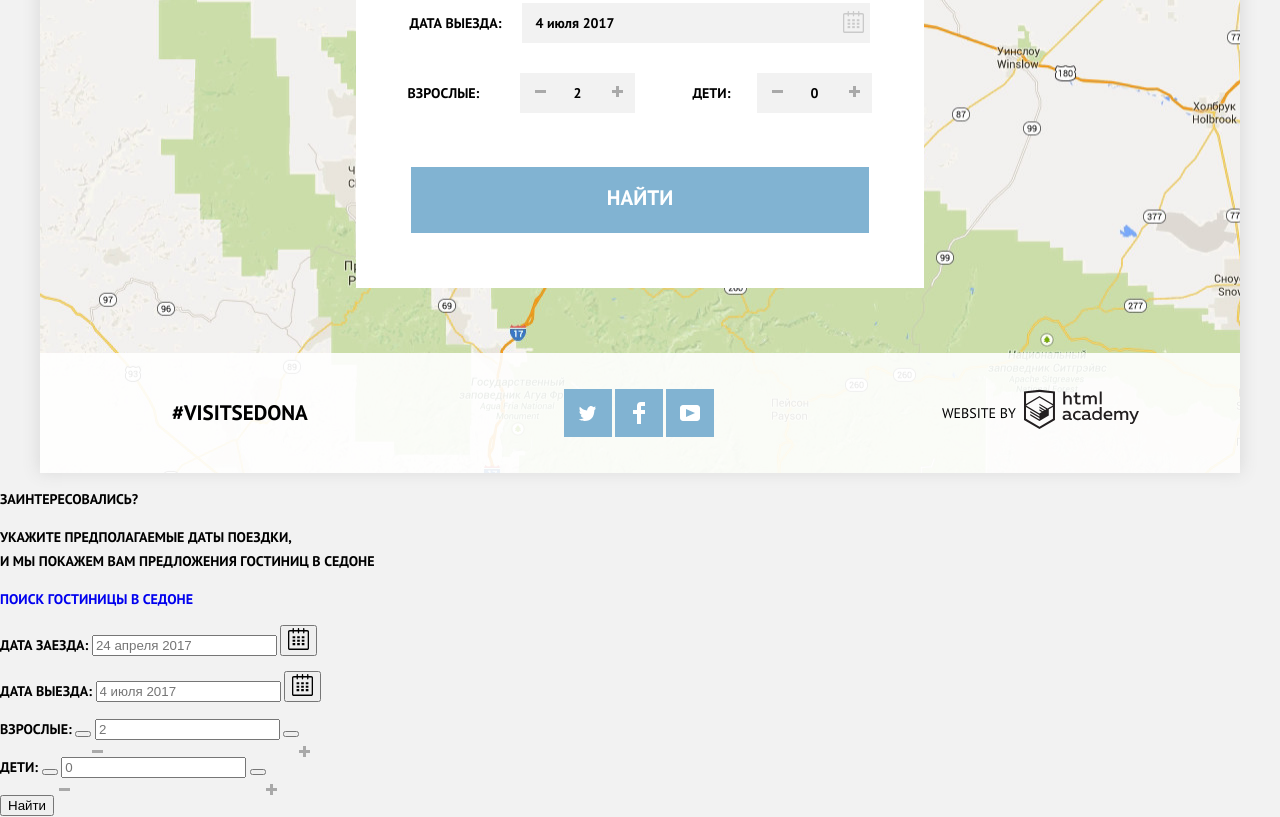
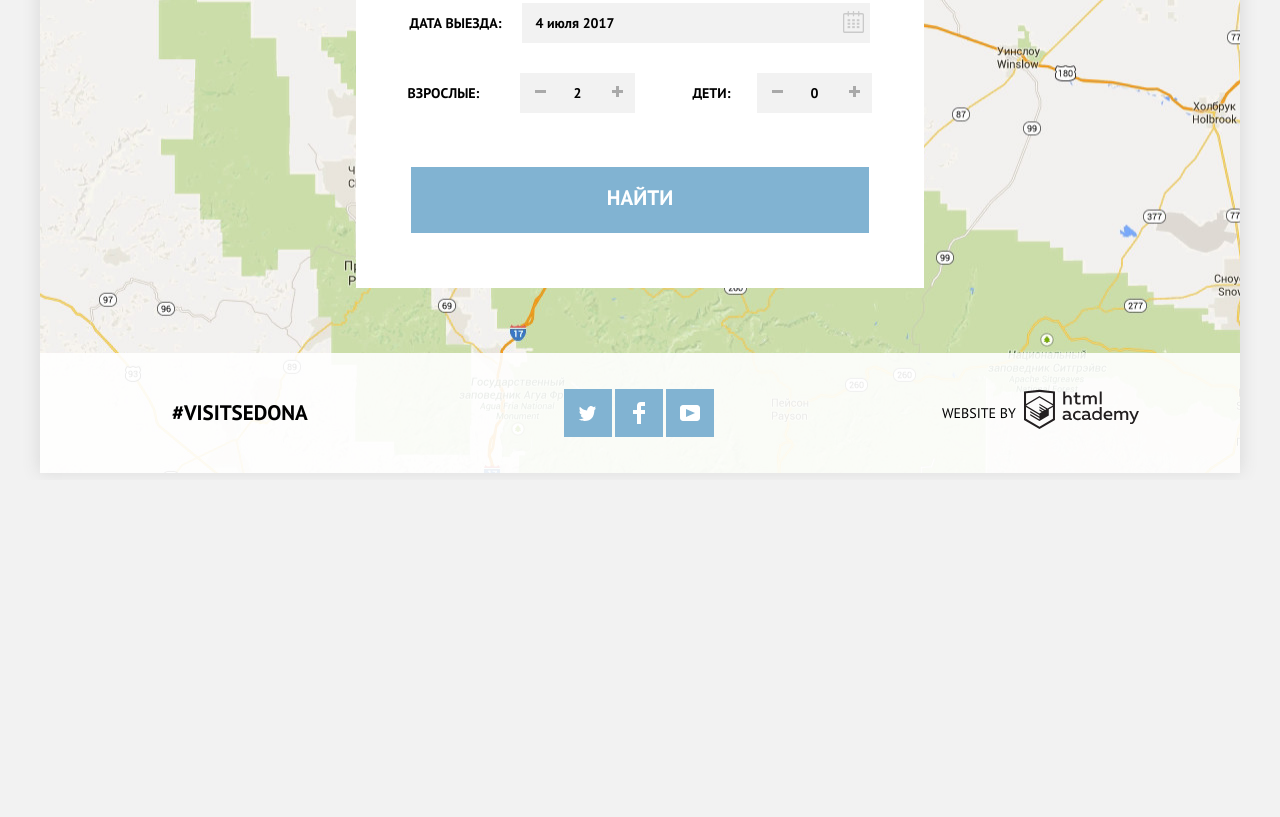
Before and after one commit to DenisRusak/830091-sedona, a plain HTML site: page index.html in a window 1280 px wide. Shown: the part 2355-3172 px from the top of the page. After the commit the page ends 2835 px from the top, so only its background shows below. Drawn offline with Linux system fonts and the light colour scheme.

Commit message:
изменения на проверку

```diff
--- a/index.html
+++ b/index.html
@@ -226,43 +226,3 @@
     </section>
   </body>
 </html>
-
-
-
-
-<section class="search-form">
-    <p class="form-title">Заинтересовались?</p>
-    <p class="search-info">Укажите предполагаемые даты поездки,<br> и мы покажем вам предложения гостиниц в Седоне</p>
-    <a class="search-link" href="#">Поиск гостиницы в Седоне</a>
-    <form class="form-search form-search-show" action="https://echo.htmlacademy.ru" method="post">
-      <p class="search-item">
-        <label for="search-date-arrival">Дата заезда:</label>
-        <input type="text" name="date-arrival" id="search-date-arrival" placeholder="24 апреля 2017">
-        <button class="icon-calendar" aria-label="Выберите дату заезда">
-          <svg xmlns="http://www.w3.org/2000/svg" width="21" height="22" viewBox="0 0 21 22"><path d="M19.251 2.025h-2.845V.648c0-.381-.294-.689-.656-.689-.363 0-.656.308-.656.689v1.377h-3.938V.648c0-.381-.294-.689-.655-.689-.363 0-.657.308-.657.689v1.377H5.906V.648c0-.381-.294-.689-.656-.689-.363 0-.657.308-.657.689v1.377H1.75C.784 2.025 0 2.847 0 3.862v16.302C0 21.179.784 22 1.75 22h17.501c.966 0 1.749-.821 1.749-1.836V3.862c0-1.015-.783-1.837-1.749-1.837zm.437 18.139a.448.448 0 0 1-.437.459H1.75a.45.45 0 0 1-.438-.459V3.862a.45.45 0 0 1 .438-.459h2.844v1.378c0 .381.294.689.657.689.362 0 .656-.308.656-.689V3.403h3.938v1.378c0 .381.294.689.657.689.361 0 .655-.308.655-.689V3.403h3.938v1.378c0 .381.293.689.656.689.362 0 .656-.308.656-.689V3.403h2.845c.241 0 .437.206.437.459v16.302z"/><path d="M4.594 8.225h2.625v2.066H4.594zM4.594 11.668h2.625v2.067H4.594zM4.594 15.112h2.625v2.066H4.594zM9.188 15.112h2.625v2.066H9.188zM9.188 11.668h2.625v2.067H9.188zM9.188 8.225h2.625v2.066H9.188zM13.781 15.112h2.625v2.066h-2.625zM13.781 11.668h2.625v2.067h-2.625zM13.781 8.225h2.625v2.066h-2.625z"/></svg>
-        </button>
-      </p>
-      <p class="search-item">
-        <label for="search-date-departure">Дата выезда:</label>
-        <input type="text" name="date-departure" id="search-date-departure" placeholder="4 июля 2017">
-        <button class="icon-calendar" aria-label="Выберите дату выезда">
-          <svg xmlns="http://www.w3.org/2000/svg" width="21" height="22" viewBox="0 0 21 22"><path d="M19.251 2.025h-2.845V.648c0-.381-.294-.689-.656-.689-.363 0-.656.308-.656.689v1.377h-3.938V.648c0-.381-.294-.689-.655-.689-.363 0-.657.308-.657.689v1.377H5.906V.648c0-.381-.294-.689-.656-.689-.363 0-.657.308-.657.689v1.377H1.75C.784 2.025 0 2.847 0 3.862v16.302C0 21.179.784 22 1.75 22h17.501c.966 0 1.749-.821 1.749-1.836V3.862c0-1.015-.783-1.837-1.749-1.837zm.437 18.139a.448.448 0 0 1-.437.459H1.75a.45.45 0 0 1-.438-.459V3.862a.45.45 0 0 1 .438-.459h2.844v1.378c0 .381.294.689.657.689.362 0 .656-.308.656-.689V3.403h3.938v1.378c0 .381.294.689.657.689.361 0 .655-.308.655-.689V3.403h3.938v1.378c0 .381.293.689.656.689.362 0 .656-.308.656-.689V3.403h2.845c.241 0 .437.206.437.459v16.302z"/><path d="M4.594 8.225h2.625v2.066H4.594zM4.594 11.668h2.625v2.067H4.594zM4.594 15.112h2.625v2.066H4.594zM9.188 15.112h2.625v2.066H9.188zM9.188 11.668h2.625v2.067H9.188zM9.188 8.225h2.625v2.066H9.188zM13.781 15.112h2.625v2.066h-2.625zM13.781 11.668h2.625v2.067h-2.625zM13.781 8.225h2.625v2.066h-2.625z"/></svg>
-        </button>
-      </p>
-      <div class="quantity-items">
-        <p class="quantity-item">
-          <label for="quantity-field-adults">Взрослые:</label>
-          <button class="minus" type="button" aria-label="Уменьшить количество взрослых"></button>
-          <input class="total-quantity" type="text" name="quantity-adults" id="quantity-field-adults" placeholder="2">
-          <button class="plus" type="button" aria-label="Увеличить количество взрослых"></button>
-        </p>
-        <p class="quantity-item">
-          <label for="quantity-field-children">Дети:</label>
-          <button class="minus" type="button" aria-label="Уменьшить количество детей"></button>
-          <input class="total-quantity" type="text" name="quantity-children" id="quantity-field-children" placeholder="0">
-          <button class="plus" type="button" aria-label="Увеличить количество детей"></button>
-        </p>
-      </div>
-      <button class="search-button" type="submit">Найти</button>
-    </form>
-  </section>
```
